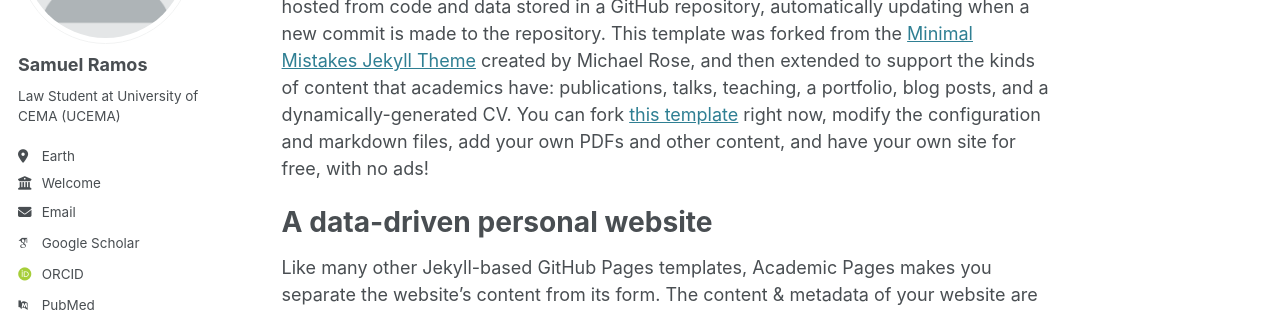
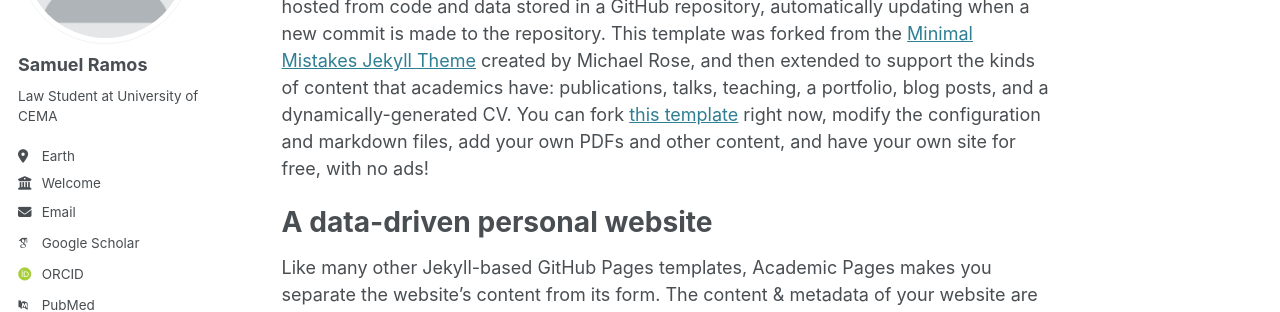
Before and after one commit to saiefr/saiefr.github.io, a Jekyll site: the page built from _pages/about.md, in a window 1280 px wide. Shown: the part 230-542 px from the top of the page. Built offline with Jekyll 4.4.1, drawn with Linux system fonts in a browser that asks for light colours; some web fonts are replaced.

Commit message:
Update _config.yml

```diff
--- a/_config.yml
+++ b/_config.yml
@@ -12,7 +12,7 @@ site_theme               : "default"
 title                    : "Samuel Ramos"
 title_separator          : "-"
 name                     : &name "Samuel Ramos"
-description              : &description "Law Student at University of CEMA (UCEMA)"
+description              : &description "Law Student at University of CEMA"
 url                      : https://saiefr.github.io/ # the base hostname & protocol for your site e.g. "https://[your GitHub username].github.io"
 baseurl                  : "" # the subpath of your site, e.g. "/blog"
 repository               : "academicpages/academicpages.github.io"
@@ -25,7 +25,7 @@ author:
   avatar           : "profile.png"
   name             : "Samuel Ramos"
   pronouns         : # example: "she/her"
-  bio              : "Law Student at University of CEMA (UCEMA)"
+  bio              : "Law Student at University of CEMA"
   location         : "Earth"
   employer         : "Welcome"
   uri              : # URL
```
